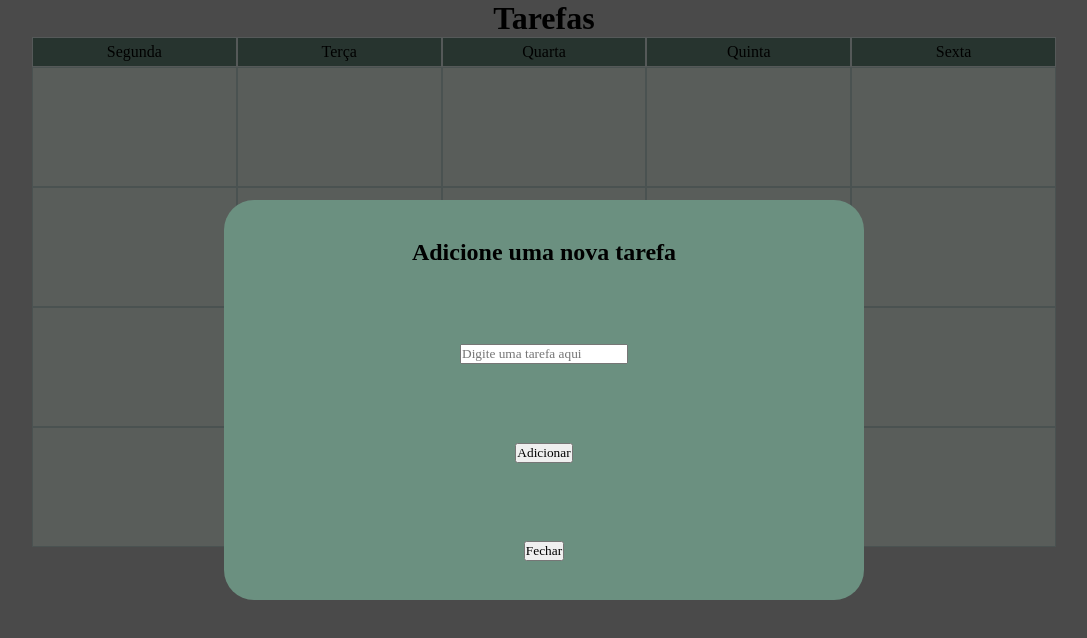
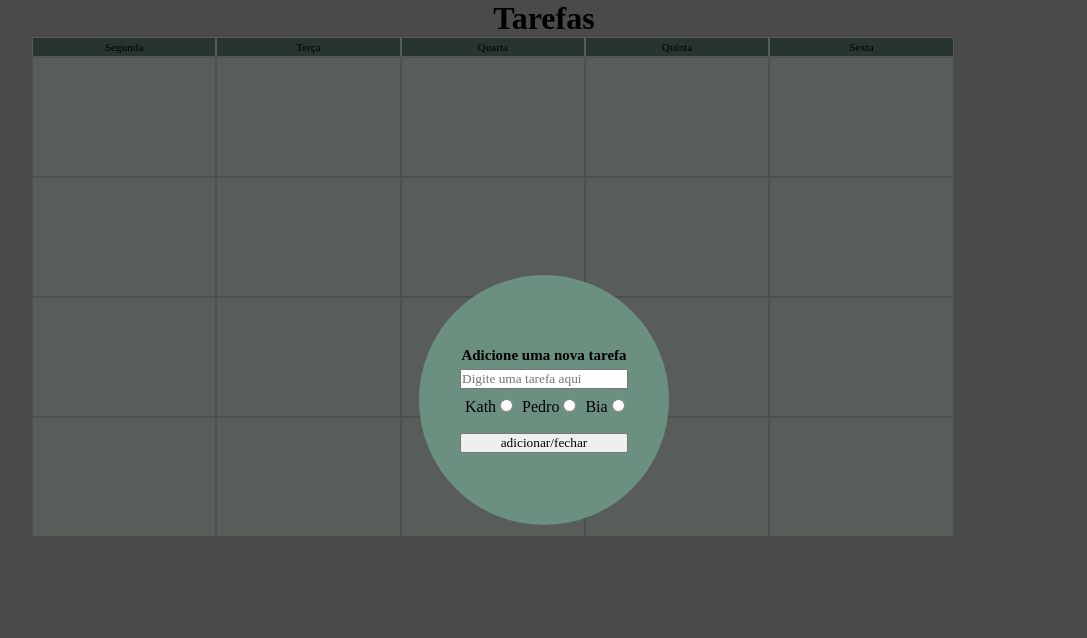
Before and after one commit to mingoranze/calendarioDeTarefas, a plain HTML site: page index.html in a window 1280 px wide. Both pictures are taken after a click on the element 230 px from the left and 127 px from the top of the page. Shown: the whole page, without its empty margins (96-1183 px from the left). Drawn offline with Linux system fonts and the light colour scheme.

Commit message:
sistema funcionando parcialmente, radios ok, input text ok, falta colorir o tarefa item ao selecionar o radio

```diff
--- a/index.html
+++ b/index.html
@@ -20,34 +20,26 @@
            </div>
 
            <div class="tarefa-body">
-
-            <div id="1" class="tarefa-item"><p class="texto"></p></div>
-            <div id="2" class="tarefa-item"><p class="texto"></p></div>
-            <div id="3" class="tarefa-item"><p class="texto"></p></div>
-            <div id="4" class="tarefa-item"><p class="texto"></p></div>
-            <div id="5" class="tarefa-item"><p class="texto"></p></div>
-
-
-            <div id="6" class="tarefa-item"><p class="texto"></p></div>
-            <div id="7" class="tarefa-item"><p class="texto"></p></div>
-            <div id="8" class="tarefa-item"><p class="texto"></p></div>
-            <div id="9" class="tarefa-item"><p class="texto"></p></div>
-            <div id="10" class="tarefa-item"><p class="texto"></p></div>
-
-
-            <div id="11" class="tarefa-item"><p class="texto"></p></div>
-            <div id="12" class="tarefa-item"><p class="texto"></p></div>
-            <div id="13" class="tarefa-item"><p class="texto"></p></div>
-            <div id="14" class="tarefa-item"><p class="texto"></p></div>
-            <div id="15" class="tarefa-item"><p class="texto"></p></div>
-
-
-            <div id="16" class="tarefa-item"><p class="texto"></p></div>
-            <div id="17" class="tarefa-item"><p class="texto"></p></div>
-            <div id="18" class="tarefa-item"><p class="texto"></p></div>
-            <div id="19" class="tarefa-item"><p class="texto"></p></div>
-            <div id="20" class="tarefa-item"><p class="texto"></p></div>
-
+            <div class="tarefa-item"><p class="texto"></p><p class="pessoa"></p></div>
+            <div class="tarefa-item"><p class="texto"></p><p class="pessoa"></p></div>
+            <div class="tarefa-item"><p class="texto"></p><p class="pessoa"></p></div>
+            <div class="tarefa-item"><p class="texto"></p><p class="pessoa"></p></div>
+            <div class="tarefa-item"><p class="texto"></p><p class="pessoa"></p></div>
+            <div class="tarefa-item"><p class="texto"></p><p class="pessoa"></p></div>
+            <div class="tarefa-item"><p class="texto"></p><p class="pessoa"></p></div>
+            <div class="tarefa-item"><p class="texto"></p><p class="pessoa"></p></div>
+            <div class="tarefa-item"><p class="texto"></p><p class="pessoa"></p></div>
+            <div class="tarefa-item"><p class="texto"></p><p class="pessoa"></p></div>
+            <div class="tarefa-item"><p class="texto"></p><p class="pessoa"></p></div>
+            <div class="tarefa-item"><p class="texto"></p><p class="pessoa"></p></div>
+            <div class="tarefa-item"><p class="texto"></p><p class="pessoa"></p></div>
+            <div class="tarefa-item"><p class="texto"></p><p class="pessoa"></p></div>
+            <div class="tarefa-item"><p class="texto"></p><p class="pessoa"></p></div>
+            <div class="tarefa-item"><p class="texto"></p><p class="pessoa"></p></div>
+            <div class="tarefa-item"><p class="texto"></p><p class="pessoa"></p></div>
+            <div class="tarefa-item"><p class="texto"></p><p class="pessoa"></p></div>
+            <div class="tarefa-item"><p class="texto"></p><p class="pessoa"></p></div>
+            <div class="tarefa-item"><p class="texto"></p><p class="pessoa"></p></div>
            </div>
         </div>
     </div>
@@ -55,9 +47,25 @@
         <div class="modal-window">
             <div class="modal-conteudo">
                 <h2>Adicione uma nova tarefa</h2>
-                <input type="text" name="text" id="text" placeholder="Digite uma tarefa aqui">
-                <input type="button" value="Adicionar" id="add">
-                <button class="close">Fechar</button>
+                <form id="form">
+                    <input type="text" name="text" id="text" placeholder="Digite uma tarefa aqui">
+                    <div class="radios">
+                        <label for="Kath">
+                            Kath
+                            <input type="radio" name="pessoa" value="Kath">
+                        </label>
+                        <label for="Pedro">
+                            Pedro
+                            <input type="radio" name="pessoa" value="Pedro">
+                        </label>
+                        <label for="Bia">
+                            Bia
+                            <input type="radio" name="pessoa" value="Bia">
+                        </label>
+                    </div>
+                    <button>adicionar/fechar</button>
+
+                </form>
             </div>
         </div>
     </div>
--- a/script.js
+++ b/script.js
@@ -1,22 +1,34 @@
-let closeButton = document.querySelector('.close');
-let modalArea = document.querySelector('.modal-area');
-let tarefaBody = document.querySelector('.tarefa-body');
+const closeButton = document.querySelector('.close');
+const tarefaBody = document.querySelector('.tarefa-body');
+const modalArea = document.querySelector('.modal-area');
+const modalForm = document.querySelector('#form')
+const tarefaItem = document.querySelectorAll('.tarefa-item');
+const tarefaInput = document.querySelector('#text')
+const radios = document.getElementsByName('pessoa');
+
+function close() {
+    modalArea.style.display = 'none'
+};
 
 
-closeButton.addEventListener('click', (e)=>{
-    if(modalArea.style.display = 'flex') {
-        modalArea.style.display = 'none'
-    }
+tarefaItem.forEach((day)=>{
+    day.addEventListener('click', ()=>{
+        modalArea.style.display = 'flex';
+        modalForm.onsubmit = (e)=>{
+            e.preventDefault();
+            const value = tarefaInput.value;
+            day.querySelector('.texto').innerHTML = value;
+            for(i=0; i<radios.length; i++) {
+                if(radios[i].checked){
+                    day.querySelector('.pessoa').innerHTML = radios[i].value;
+                }
+            }
+
+
+
+            tarefaInput.value = '';
+            close();
+        };
+
+    });
 });
-
-tarefaBody.addEventListener('click', (e)=>{
-    modalArea.style.display = "flex";
-    let input = document.querySelector('#text').value;
-    let item = e.target;
-
-    console.log(item)
-});
-
-function add() {
-
-}
--- a/style.css
+++ b/style.css
@@ -24,20 +24,24 @@
     justify-content: space-between;
     height: 20px;
     background-color: #6b9080;
-    height: 30px;
+    width: 90%;
+
 }
 .dayName {
     width: 20%;
+    overflow: hidden;
     display: flex;
     justify-content: center;
     align-items: center;
     border: .5px solid #eaf4f4;
+    font-size: 70%;
 }
 .tarefa-body {
     background-color:#f6fff8;
     display: flex;
     justify-content: space-between;
     flex-wrap: wrap;
+    width: 90%;
 }
 
 .tarefa-item {
@@ -48,6 +52,15 @@
     align-items: center;
     border: .5px solid #cce3de;
     cursor: pointer;
+    flex-direction: column;
+}
+.tarefa-item .texto {
+    font-size: 18px;
+}
+.tarefa-item .pessoa {
+    margin-top: 20%;
+    font-size: 13px;
+    font-style: italic;
 }
 .tarefa-item:hover {
     background-color:#eaf4f4;
@@ -65,14 +78,49 @@
 }
 .modal-window {
     background-color: #6b9080;
-    width: 50%;
-    height: 50%;
-    border-radius: 30px;
+    width: 250px;
+    height: 250px;
+    border-radius: 125px;
+    display: flex;
 }
 .modal-conteudo {
+    width: 250px;
+    height: 250px;
+    border-radius: 125px;
     display: flex;
     flex-direction: column;
-    justify-content: space-around;
+    margin: auto;
     align-items: center;
-    height: 100%;
+    justify-content: center;
+    overflow: hidden;
 }
+.modal-conteudo h2 {
+    font-size: 15px;
+    margin-bottom: 5px;
+}
+.modal-conteudo form {
+    display: flex;
+    flex-direction: column;
+}
+.modal-area .radios label {
+    margin-left: 5px;
+}
+button {
+    margin-top: 10%;
+}
+#text {
+    margin-bottom: 5%;
+}
+@media (min-width:270px) and (max-width:670px) {
+    .tarefa-item .pessoa {
+        margin-top: 20%;
+        font-size: 8px;
+        font-style: italic;
+    }
+    .tarefa-item .texto {
+        font-size: 10px;
+    }
+    .tarefa-item {
+        height: 60px;
+    }
+}
```
